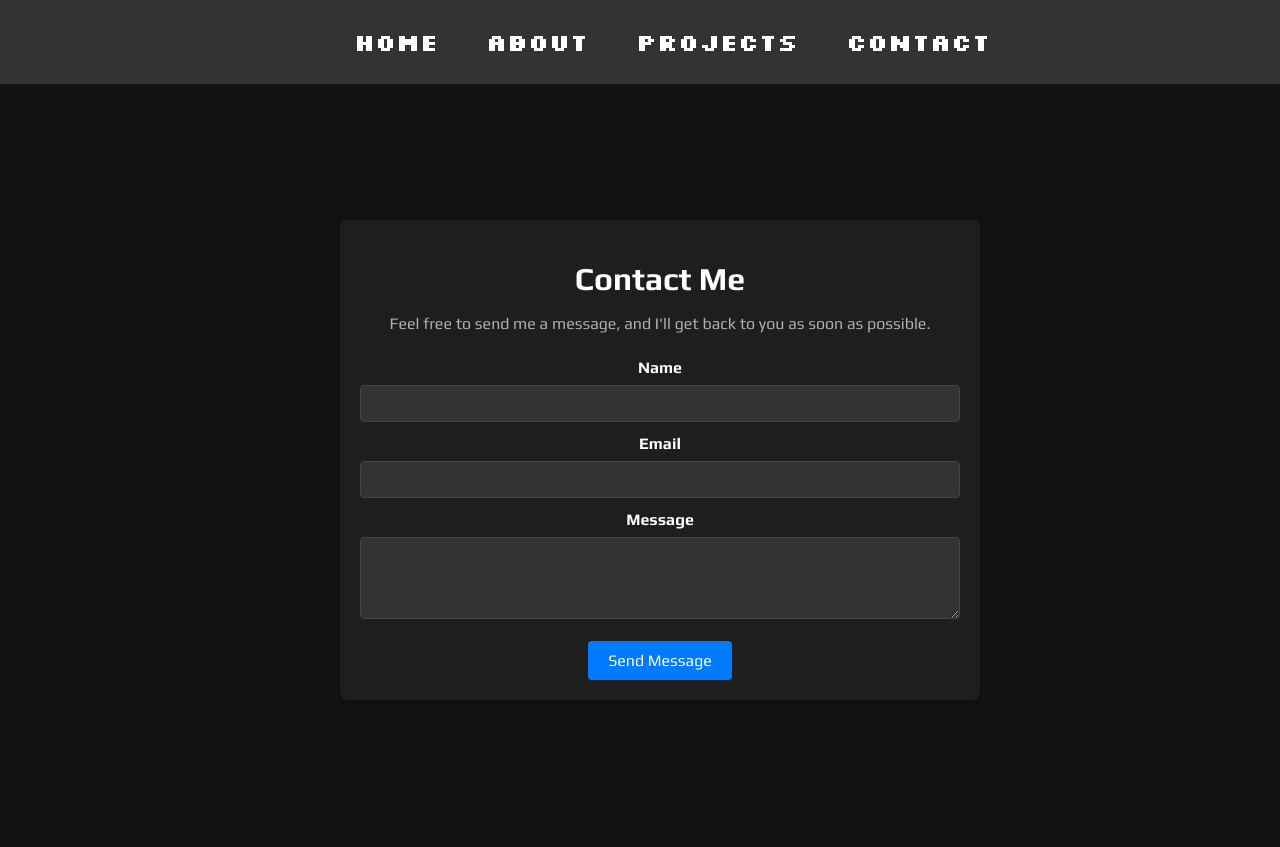
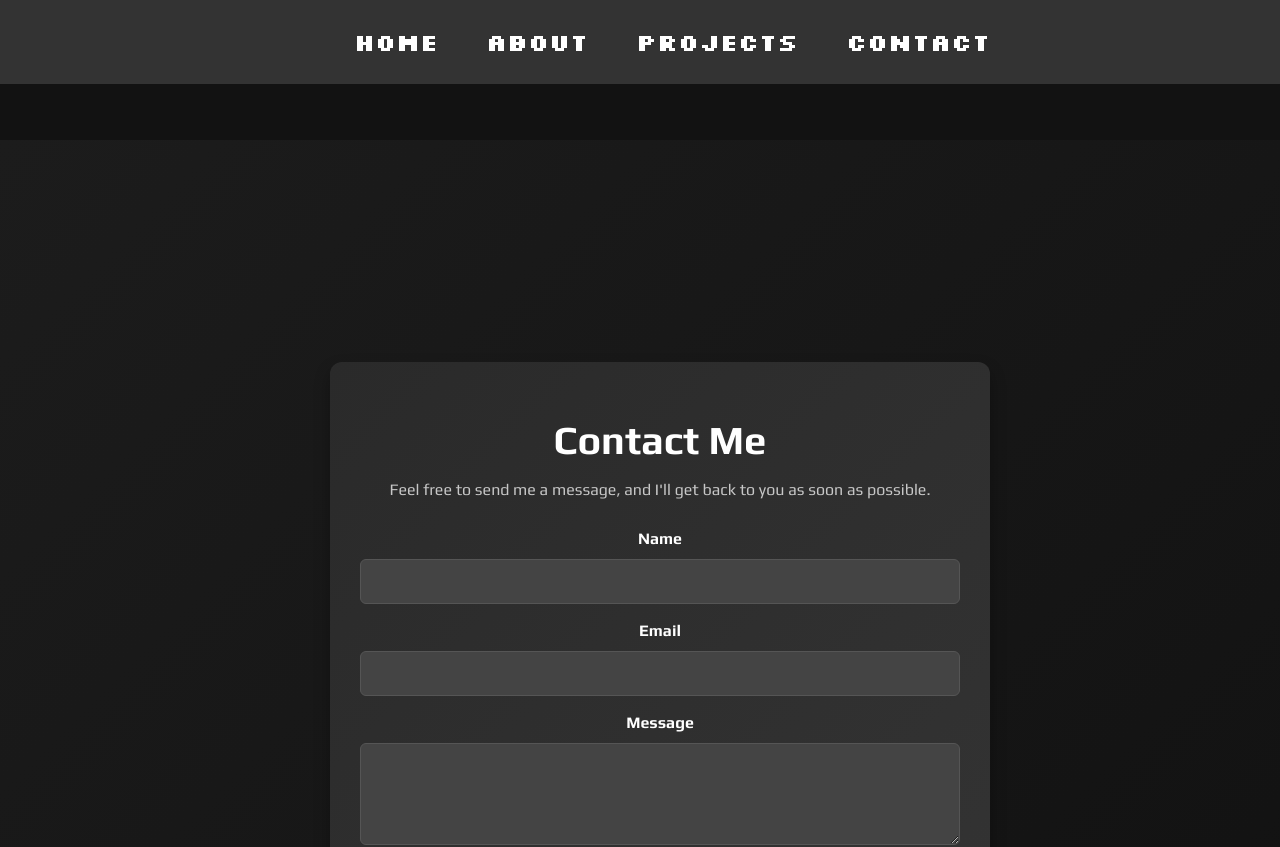
Before and after one commit to Na5ty/Portfolio-Update, a React (Vite) app in the folder portfolio-update/: page /contact in a window 1280 px wide. Shown: the top 847 px of the page. Built offline with nearby package versions, Linux system fonts and the light colour scheme; no server answers.

Commit message:
mobile friendly

```diff
--- a/portfolio-update/src/App.css
+++ b/portfolio-update/src/App.css
@@ -4,11 +4,13 @@ body {
   padding: 0;
   width: 100%;
   height: 100%;
+  padding-top: 80px;
+  background-color: #121212 !important;
 }
 
 body {
   font-family: "Play", sans-serif;
-  padding-top: 60px;
-  background-color: #1a1a1a;
+
+  background-color: #121212;
   color: #e0e0e0;
 }
--- a/portfolio-update/src/components/About.css
+++ b/portfolio-update/src/components/About.css
@@ -1,12 +1,3 @@
-/* About.css */
-
-html,
-body {
-  margin: 0;
-  padding: 0;
-  height: 100%;
-}
-
 .about-container {
   padding: 40px;
   font-family: "Play", sans-serif;
@@ -15,7 +6,7 @@ body {
   color: #e0e0e0;
   width: 100vw;
   box-sizing: border-box;
-  margin-top: 200px;
+  margin-top: 500px;
 }
 
 .about-header {
--- a/portfolio-update/src/components/Contact.css
+++ b/portfolio-update/src/components/Contact.css
@@ -5,66 +5,103 @@
   min-height: 100vh;
   width: 100vw;
   padding: 20px;
-  background-color: #121212;
+  background: linear-gradient(135deg, #1c1c1c, #121212);
 }
 
 .contact-card {
-  background-color: #1e1e1e;
-  border-radius: 8px;
-  box-shadow: 0 4px 8px rgba(0, 0, 0, 0.2);
-  padding: 20px;
+  margin-top: 190px;
+  background: linear-gradient(135deg, #2a2a2a, #333333);
+  border-radius: 12px;
+  box-shadow: 0 8px 16px rgba(0, 0, 0, 0.3);
+  padding: 30px;
   width: 100%;
   max-width: 600px;
   text-align: center;
+  transition: transform 0.3s ease-in-out;
+}
+
+.contact-card:hover {
+  transform: scale(1.02);
 }
 
 .contact-card h1 {
-  font-size: 2rem;
-  margin-bottom: 10px;
+  font-size: 2.5rem;
+  margin-bottom: 15px;
   color: #ffffff;
+  font-family: "Play", sans-serif;
 }
 
 .contact-card p {
-  margin-bottom: 20px;
-  color: #b0b0b0;
+  margin-bottom: 25px;
+  color: #c7c7c7;
+  font-family: "Play", sans-serif;
 }
 
 .contact-card label {
   display: block;
   font-weight: bold;
-  margin-top: 10px;
+  margin-top: 15px;
   color: #ffffff;
+  font-family: "Play", sans-serif;
 }
 
 .contact-card input,
 .contact-card textarea {
   width: 100%;
-  padding: 10px;
-  margin-top: 5px;
-  border: 1px solid #444;
-  border-radius: 4px;
+  padding: 12px;
+  margin-top: 8px;
+  border: 1px solid #555;
+  border-radius: 6px;
   box-sizing: border-box;
-  background-color: #333;
+  background-color: #444;
   color: #ffffff;
+  font-family: "Play", sans-serif;
+  font-size: 1rem;
+  transition: border-color 0.3s ease;
+}
+
+.contact-card input:focus,
+.contact-card textarea:focus {
+  border-color: #007bff;
+  outline: none;
 }
 
 .contact-card button {
   background-color: #007bff;
   color: #ffffff;
-  padding: 10px 20px;
+  padding: 12px 25px;
   border: none;
-  border-radius: 4px;
+  border-radius: 6px;
   cursor: pointer;
-  margin-top: 15px;
-  font-size: 16px;
-  transition: background-color 0.3s;
+  margin-top: 20px;
+  font-size: 1.2rem;
+  font-family: "Play", sans-serif;
+  transition: background-color 0.3s, transform 0.3s ease;
 }
 
 .contact-card button:hover {
   background-color: #0056b3;
+  transform: scale(1.05);
 }
 
 .status-message {
-  margin-top: 15px;
+  margin-top: 20px;
   color: #28a745;
+  font-family: "Play", sans-serif;
+  font-size: 1rem;
 }
+
+@media (max-width: 768px) {
+  .contact-card {
+    padding: 20px;
+  }
+
+  .contact-card h1 {
+    font-size: 2rem;
+  }
+
+  .contact-card button {
+    width: 100%;
+    font-size: 1rem;
+  }
+}
--- a/portfolio-update/src/components/Home.css
+++ b/portfolio-update/src/components/Home.css
@@ -1,11 +1,3 @@
-html,
-body {
-  margin: 0;
-  padding: 0;
-  width: 100%;
-  height: 100%;
-}
-
 .home-container {
   display: flex;
   flex-direction: column;
@@ -19,7 +11,6 @@ body {
 }
 
 .home-header {
-  margin-top: 80px;
   margin-bottom: 30px;
 }
 
--- a/portfolio-update/src/components/Navbar.css
+++ b/portfolio-update/src/components/Navbar.css
@@ -49,3 +49,62 @@
 .navbar ul li a:hover::after {
   opacity: 1;
 }
+
+/* Hamburger Menu for Mobile */
+.navbar .hamburger {
+  display: none;
+  flex-direction: column;
+  cursor: pointer;
+}
+
+.navbar .hamburger div {
+  width: 25px;
+  height: 3px;
+  background-color: #fff;
+  margin: 4px;
+  transition: transform 0.3s ease;
+}
+
+/* When Navbar is Active (Menu Open) */
+.navbar.active .hamburger div:nth-child(1) {
+  transform: rotate(45deg) translate(9px, 6px);
+}
+
+.navbar.active .hamburger div:nth-child(2) {
+  opacity: 0;
+}
+
+.navbar.active .hamburger div:nth-child(3) {
+  transform: rotate(-45deg) translate(9px, -6px);
+}
+
+.navbar.active ul {
+  display: flex;
+}
+
+/* Responsive Styles */
+@media (max-width: 768px) {
+  .navbar {
+    padding: 1rem;
+  }
+
+  .navbar ul {
+    flex-direction: column;
+    align-items: center;
+    background-color: #333;
+    position: absolute;
+    top: 60px;
+    left: 0;
+    width: 100%;
+    padding: 1rem;
+    display: none; /* Hidden by default */
+  }
+
+  .navbar ul li {
+    margin: 1rem 0;
+  }
+
+  .navbar .hamburger {
+    display: flex;
+  }
+}
--- a/portfolio-update/src/components/Navbar.jsx
+++ b/portfolio-update/src/components/Navbar.jsx
@@ -1,22 +1,41 @@
-import React from "react";
+import React, { useState } from "react";
 import { Link } from "react-router-dom";
 import "./Navbar.css";
 
 const Navbar = () => {
+  const [isActive, setIsActive] = useState(false);
+
+  const toggleMenu = () => {
+    setIsActive(!isActive);
+  };
+
   return (
-    <nav className="navbar">
+    <nav className={`navbar ${isActive ? "active" : ""}`}>
+      <div className="hamburger" onClick={toggleMenu}>
+        <div></div>
+        <div></div>
+        <div></div>
+      </div>
       <ul>
         <li>
-          <Link to="/">Home</Link>
+          <Link to="/" onClick={toggleMenu}>
+            Home
+          </Link>
         </li>
         <li>
-          <Link to="/about">About</Link>
+          <Link to="/about" onClick={toggleMenu}>
+            About
+          </Link>
         </li>
         <li>
-          <Link to="/projects">Projects</Link>
+          <Link to="/projects" onClick={toggleMenu}>
+            Projects
+          </Link>
         </li>
         <li>
-          <Link to="/contact">Contact</Link>
+          <Link to="/contact" onClick={toggleMenu}>
+            Contact
+          </Link>
         </li>
       </ul>
     </nav>
--- a/portfolio-update/src/components/Projects.css
+++ b/portfolio-update/src/components/Projects.css
@@ -7,10 +7,6 @@
   align-items: center;
   width: 100vw;
   box-sizing: border-box;
-}
-
-.projects-heading {
-  margin-top: 40px;
 }
 
 .projects-grid {
```
